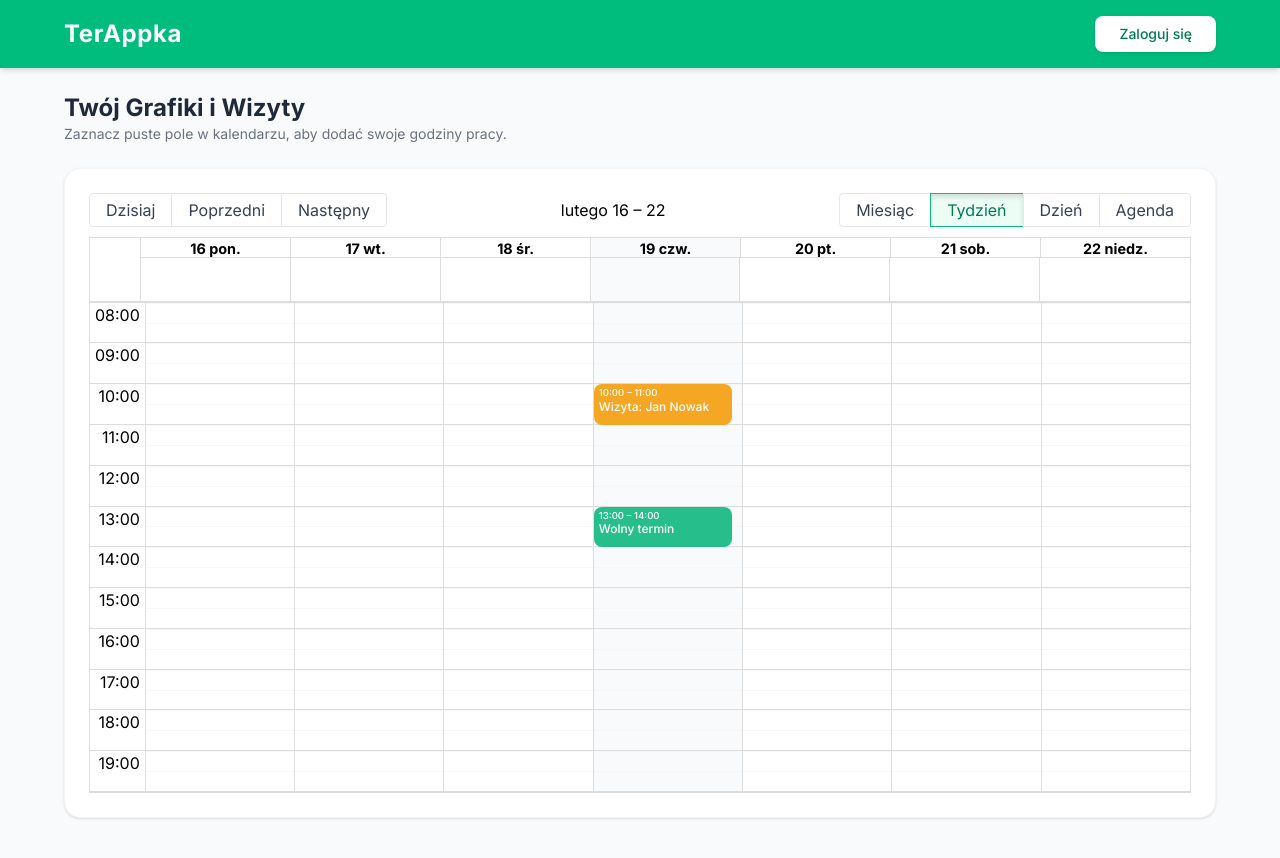
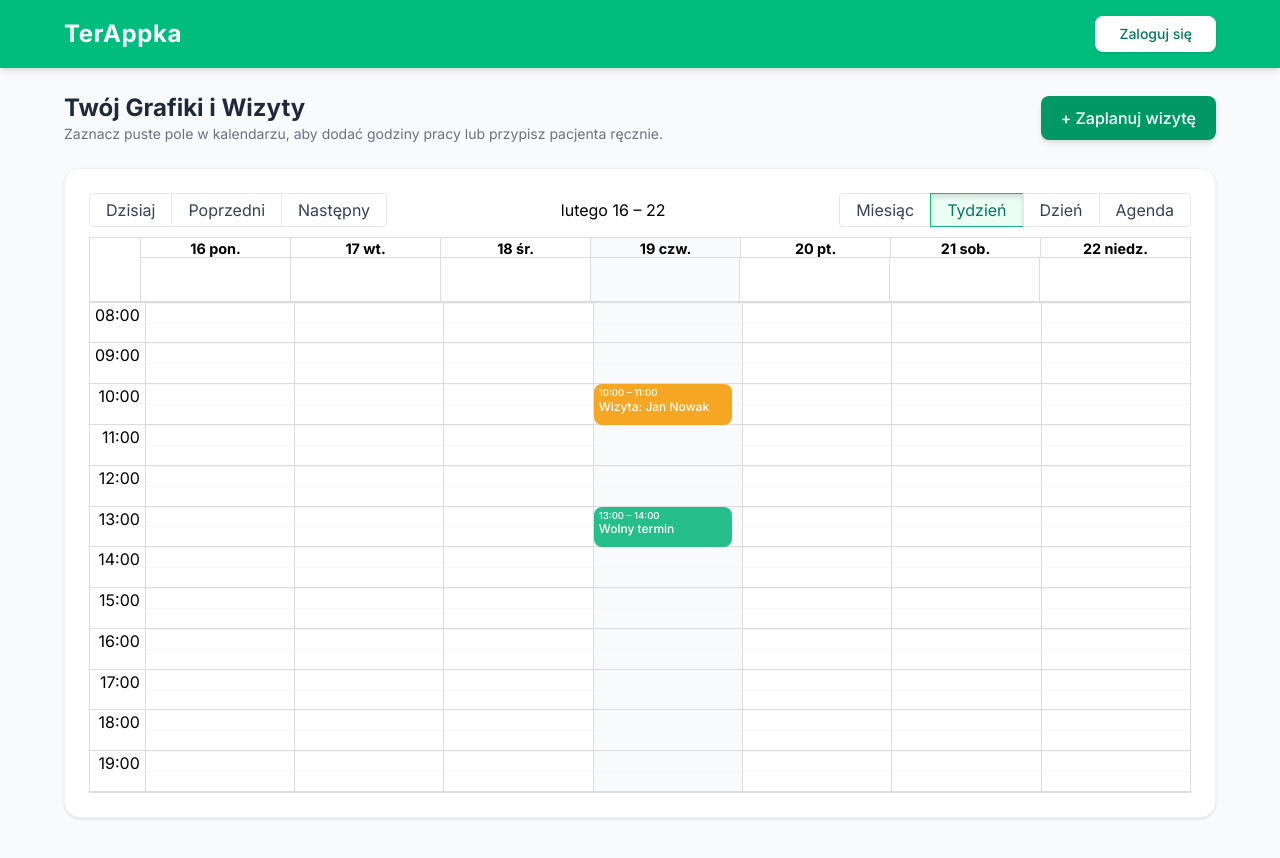
Before and after one commit to martapiotrowska257/terappka, a Next.js app in the folder frontend/terappka-app/: page /terapeuta/kalendarz in a window 1280 px wide. Shown: the top 858 px of the page. Built offline with nearby package versions, Linux system fonts and the light colour scheme; no server answers.

Commit message:
Add appointment modal and update calendar functionality for scheduling visits

```diff
--- a/frontend/terappka-app/src/app/terapeuta/kalendarz/page.tsx
+++ b/frontend/terappka-app/src/app/terapeuta/kalendarz/page.tsx
@@ -1,9 +1,15 @@
+// src/app/terapeuta/kalendarz/page.tsx
 "use client";
 
 import { useState } from "react";
 import ScheduleCalendar, { AppointmentEvent } from "@/src/components/ScheduleCalendar";
+// 1. Importujemy nasz nowy modal
+import AddAppointmentModal from "@/src/components/AddAppointmentModal";
 
 export default function TherapistCalendarPage() {
+    // Stan do kontrolowania widoczności okienka (modala)
+    const [isModalOpen, setIsModalOpen] = useState(false);
+
     // Na początku to będą atrapy danych (MOCKi), docelowo pobierzesz je z bazy (np. useEffect / React Query)
     const [events, setEvents] = useState<AppointmentEvent[]>([
         {
@@ -23,7 +29,7 @@ export default function TherapistCalendarPage() {
         }
     ]);
 
-    // Funkcja dodawania nowego okienka dostępności przez terapeutę
+    // Funkcja dodawania nowego okienka dostępności przez kliknięcie na kalendarz
     const handleAddAvailability = (start: Date, end: Date) => {
         const newEvent: AppointmentEvent = {
             id: Math.random().toString(), // Tymczasowe ID
@@ -42,14 +48,30 @@ export default function TherapistCalendarPage() {
         // TODO: Tutaj będzie strzał do backendu np. DELETE /api/appointments/{id}
     };
 
+    // Funkcja odświeżająca listę po dodaniu wizyty przez formularz
+    const fetchAppointments = () => {
+        // TODO: W przyszłości tutaj zrobisz ponowne pobranie wizyt z API (GET /api/appointments)
+        // aby kalendarz zaktualizował się o nowo dodaną z poziomu modala wizytę
+        console.log("Odświeżam kalendarz, bo dodano nową wizytę...");
+    };
+
     return (
         <div className="min-h-screen bg-gray-50 p-6">
             <div className="max-w-6xl mx-auto space-y-6">
                 <header className="flex justify-between items-center">
                     <div>
                         <h1 className="text-2xl font-bold text-gray-800">Twój Grafiki i Wizyty</h1>
-                        <p className="text-gray-500 text-sm">Zaznacz puste pole w kalendarzu, aby dodać swoje godziny pracy.</p>
+                        <p className="text-gray-500 text-sm">
+                            Zaznacz puste pole w kalendarzu, aby dodać godziny pracy lub przypisz pacjenta ręcznie.
+                        </p>
                     </div>
+                    {/* 2. Przycisk otwierający okienko formularza */}
+                    <button
+                        onClick={() => setIsModalOpen(true)}
+                        className="px-5 py-2.5 bg-emerald-600 text-white font-medium rounded-lg hover:bg-emerald-700 shadow-md transition-colors flex items-center gap-2"
+                    >
+                        <span>+ Zaplanuj wizytę</span>
+                    </button>
                 </header>
 
                 <ScheduleCalendar
@@ -58,6 +80,14 @@ export default function TherapistCalendarPage() {
                     onBookSlot={handleAddAvailability}
                     onCancelEvent={handleCancelEvent}
                 />
+
+                {/* 3. Wyświetlanie modala warunkowo (tylko gdy isModalOpen === true) */}
+                {isModalOpen && (
+                    <AddAppointmentModal
+                        onClose={() => setIsModalOpen(false)}
+                        onAdded={fetchAppointments}
+                    />
+                )}
             </div>
         </div>
     );
```
